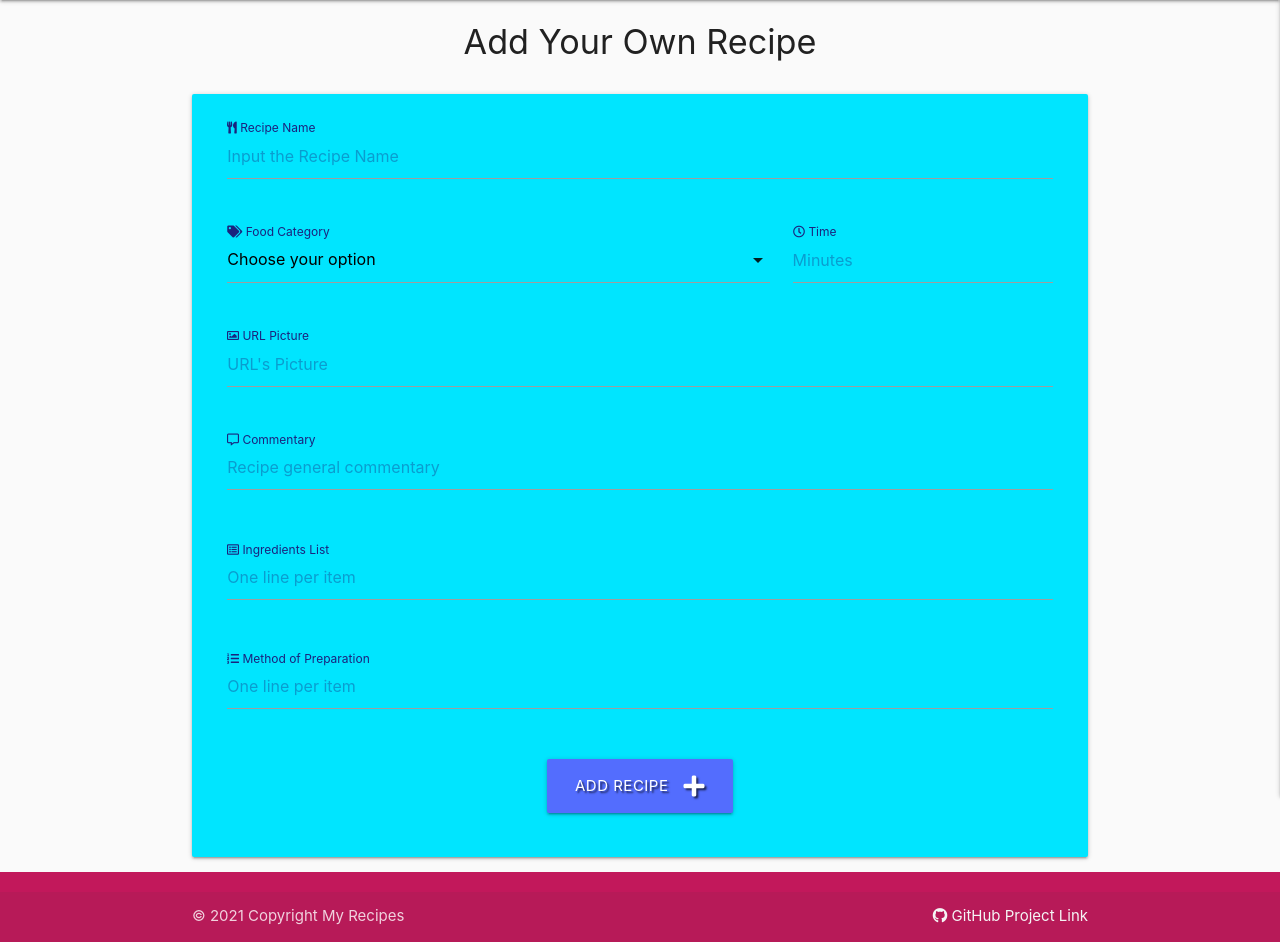
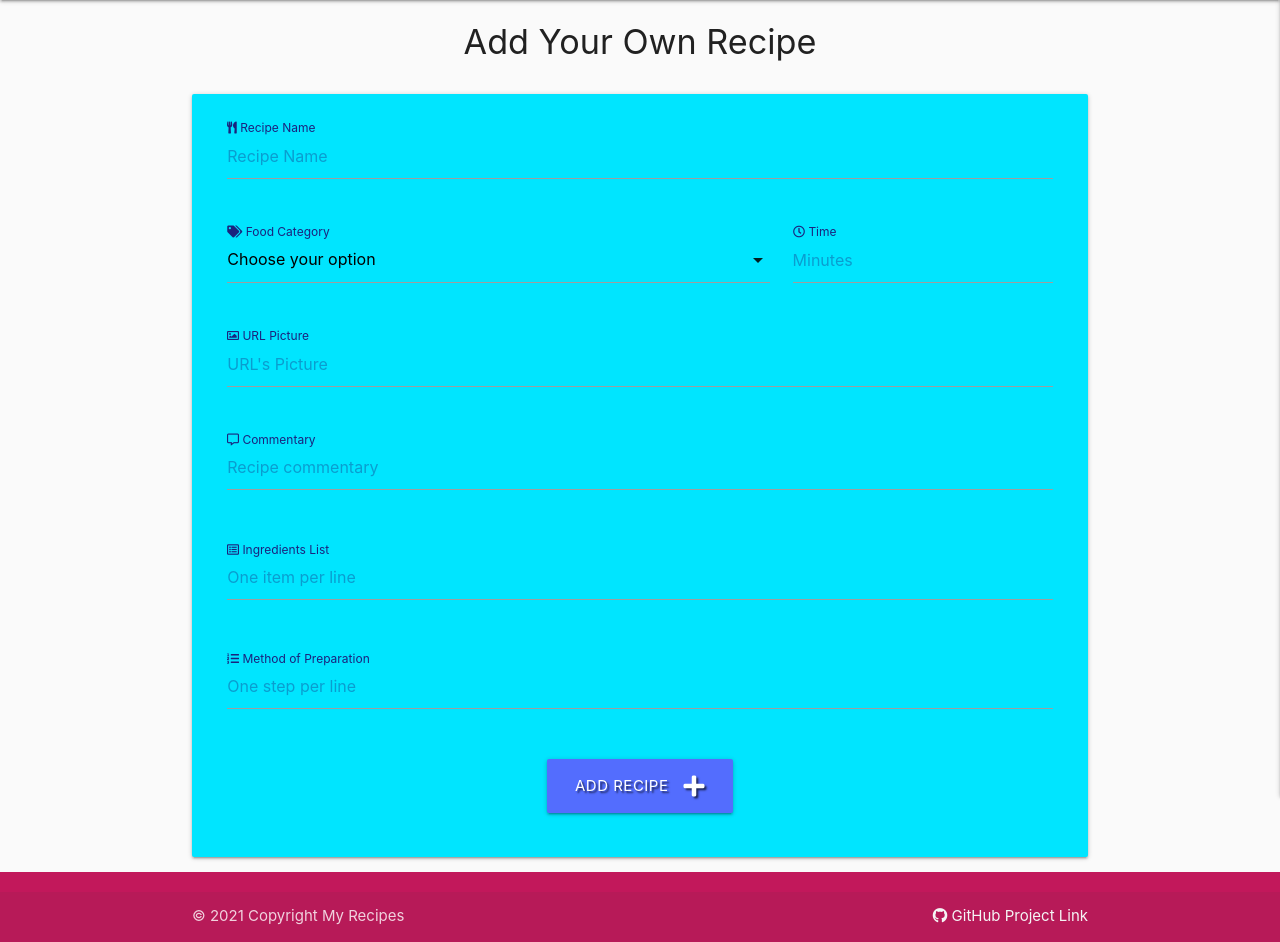
Before and after one commit to pedromn0/my-recipes-milestone-3, a Flask app: page /add_recipe in a window 1280 px wide. Shown: the part 64-1006 px from the top of the page. Run offline with Flask 2, Linux system fonts and the light colour scheme; the visitor is signed in with stand-in values (Sample User, id 1); data that the repository does not hold is empty; some libraries are stand-ins or nearby versions.

Commit message:
Replace form input placeholder from add_recipe and edit_recipe

```diff
--- a/templates/add_recipe.html
+++ b/templates/add_recipe.html
@@ -14,7 +14,7 @@
             <div class="row">
                 <!-- Recipe Name-->
                 <div class="input-field col s12">
-                    <input placeholder="Input the Recipe Name" id="recipe_name" name="recipe_name" type="text" minlength="5" maxlength="40" class="validate" required>
+                    <input placeholder="Recipe Name" id="recipe_name" name="recipe_name" type="text" minlength="5" maxlength="40" class="validate" required>
                     <label for="recipe_name"><i class="fas fa-utensils"></i> Recipe Name</label>
                 </div>
             </div>
@@ -45,21 +45,21 @@
             <!-- Commentary Text Area -->
             <div class="row">
                 <div class="input-field col s12">
-                    <textarea placeholder="Recipe general commentary" id="commentary" name="commentary" class="materialize-textarea"></textarea>
+                    <textarea placeholder="Recipe commentary" id="commentary" name="commentary" class="materialize-textarea"></textarea>
                     <label for="commentary"><i class="far fa-comment-alt"></i> Commentary</label>
                 </div>
             </div>
             <!-- Ingredients List -->
             <div class="row">
                 <div class="input-field col s12">
-                    <textarea placeholder="One line per item" id="ingredients_list" name="ingredients_list" class="materialize-textarea"></textarea>
+                    <textarea placeholder="One item per line" id="ingredients_list" name="ingredients_list" class="materialize-textarea"></textarea>
                     <label for="ingredients_list"><i class="far fa-list-alt"></i> Ingredients List</label>
                 </div>
             </div>
             <!-- Preparation Method -->
             <div class="row">
                 <div class="input-field col s12">
-                    <textarea placeholder="One line per item" id="method" name="method" class="materialize-textarea"></textarea>
+                    <textarea placeholder="One step per line" id="method" name="method" class="materialize-textarea"></textarea>
                     <label for="method"><i class="fas fa-list-ol"></i> Method of Preparation</label>
                 </div>
             </div>
```
Also changed, not shown: templates/edit_recipe.html (+5 -5 lines).
